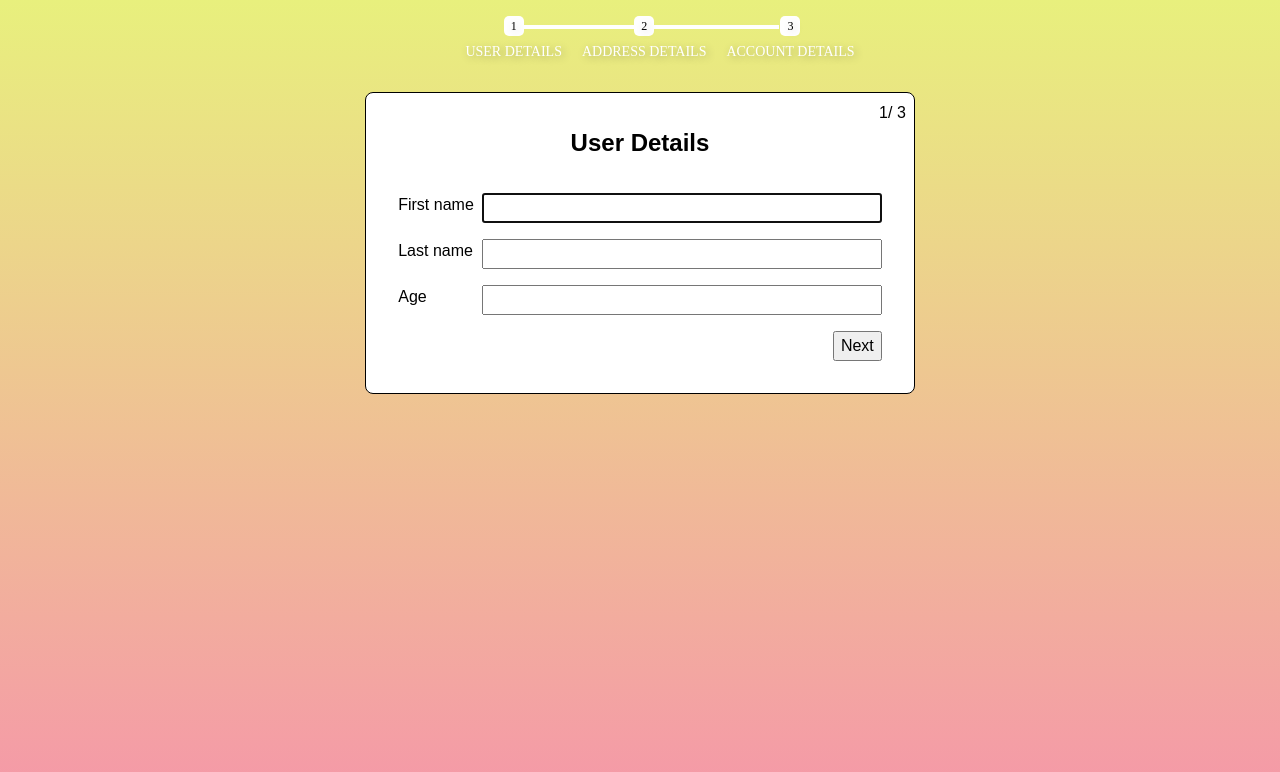
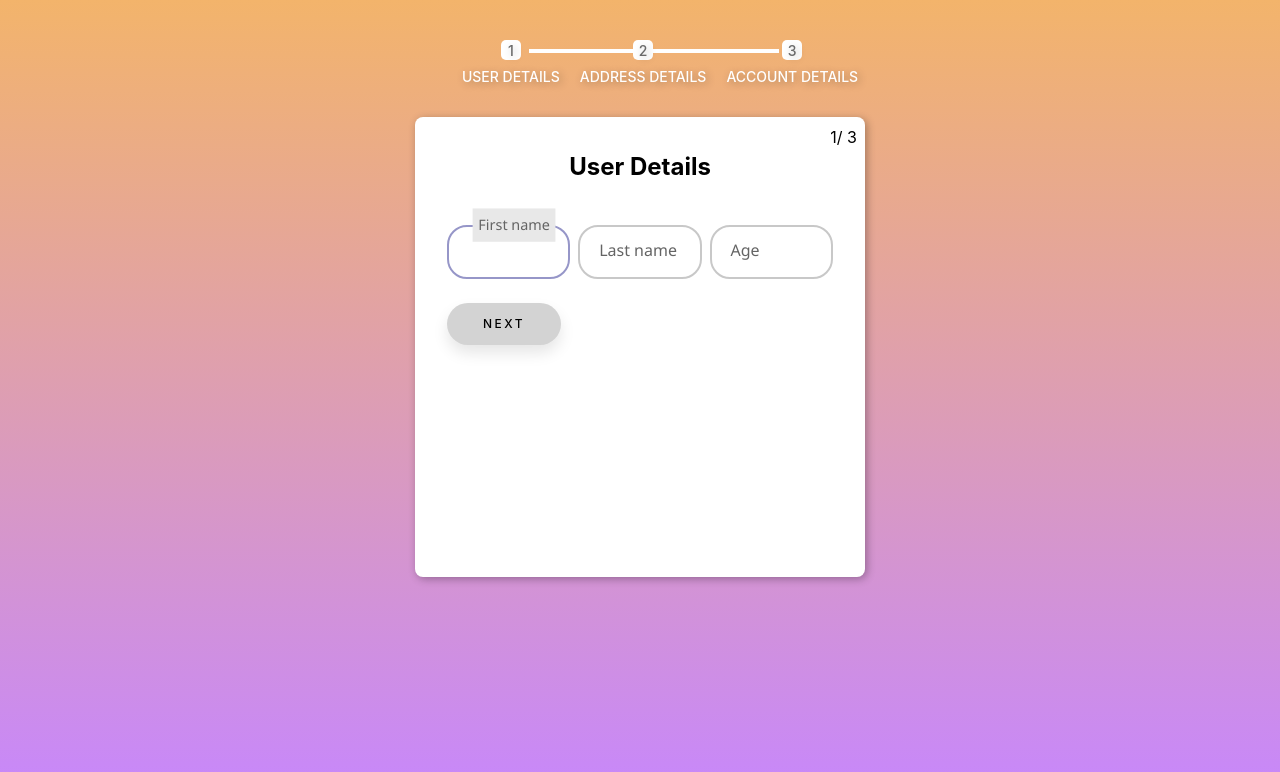
Before and after one commit to 0trava/Practic_work_ts-formic-react, a React (Vite) app: page / in a window 1280 px wide. Shown: the top 772 px of the page. Built offline with nearby package versions, Linux system fonts and the light colour scheme; the HTML template or start-up script is replaced by a standard one.

Commit message:
add style for input

```diff
--- a/src/App.module.scss
+++ b/src/App.module.scss
@@ -79,12 +79,13 @@ select {
 
 
 body{
-    background: linear-gradient(0deg, #f598a8, #e8f07d);
+    background: linear-gradient(0deg, #c787fc, #f3b46b);
     display: flex;
     justify-content: center;
 }
 
 ul {
+  margin-top: 40px;
   list-style: none;
   position: relative;
   display: flex;
@@ -114,11 +115,11 @@ ul::before{
   content: "";
   position: absolute;
   z-index: 0;
-  width: 130px;
+  width: 110px;
   height: 4px;
   background-color: rgb(255, 255, 255);
   top: 9px;
-  left: 160px;
+  left: 130px;
 
 
 }
@@ -132,7 +133,7 @@ ul::after{
   height: 4px;
   background-color: rgb(255, 255, 255);
   top: 9px;
-  left: 300px;
+  left: 250px;
 
 
 }
@@ -147,11 +148,12 @@ li div {
   align-items: center;
   margin-bottom: 5px;
 
-  font-family: Montserrat Medium;
-  font-size: 12px;
+  font-family:  -apple-system, BlinkMacSystemFont, 'Segoe UI', Roboto, Oxygen, Ubuntu, Cantarell, 'Open Sans', 'Helvetica Neue', sans-serif;
+  font-size: 14px;
   font-style: normal;
   font-weight: 500;
   line-height: normal;
+  color: dimgray;
   text-shadow: 2px 2px 8px rgba(0,0,0,0.3);
 }
 
@@ -160,10 +162,111 @@ li h3 {
   text-transform: uppercase;
   margin-top: 3px;
 
-  font-family: Montserrat Medium;
+  font-family:  -apple-system, BlinkMacSystemFont, 'Segoe UI', Roboto, Oxygen, Ubuntu, Cantarell, 'Open Sans', 'Helvetica Neue', sans-serif;
   font-size: 14px;
   font-style: normal;
   font-weight: 500;
   line-height: normal;
   text-shadow: 2px 2px 8px rgba(0,0,0,0.3);
 }
+
+.form {
+  background-color: #ffffff;
+  box-shadow: 2px 2px 8px rgba(0,0,0,0.3);;
+  padding: 30px;
+  width: 450px;
+  height: 460px;
+  border-radius: 20px;
+  position: relative;
+  padding: 2rem;
+  margin: 1rem;
+
+  border-radius: .5rem;
+  font-family:  -apple-system, BlinkMacSystemFont, 'Segoe UI', Roboto, Oxygen, Ubuntu, Cantarell, 'Open Sans', 'Helvetica Neue', sans-serif;
+}
+
+.form form {
+  width: 100%;
+  display: flex;
+  flex-direction: column;
+  justify-content: space-around;
+  align-items: stretch;
+
+}
+
+
+// Button style
+
+button {
+  padding: 1.03em 3em;
+  font-size: 12px;
+  text-transform: uppercase;
+  letter-spacing: 2.5px;
+  font-weight: 500;
+  color: #000;
+  background-color: #d3d3d3;
+  border: none;
+  border-radius: 45px;
+  box-shadow: 0px 8px 15px rgba(0, 0, 0, 0.1);
+  transition: all 0.3s ease 0s;
+  cursor: pointer;
+  outline: none;
+}
+
+button:hover {
+  background-color: #23c483;
+  box-shadow: 0px 15px 20px rgba(46, 229, 157, 0.4);
+  color: #fff;
+  transform: translateY(-.7px);
+}
+
+button:active {
+  transform: translateY(-1px);
+}
+
+
+// input style
+
+form div {
+  display: flex;
+}
+
+.inputGroup {
+  font-family: 'Segoe UI', sans-serif;
+  margin: 0.5em 0 0.5em 0;
+  width: 100%;
+  position: relative;
+}
+
+.inputGroup input {
+  font-size: 100%;
+  padding: 0.8em;
+  outline: none;
+  border: 2px solid rgb(200, 200, 200);
+  background-color: transparent;
+  border-radius: 20px;
+  width: 100%;
+}
+
+.inputGroup label {
+  font-size: 100%;
+  position: absolute;
+  left: 0;
+  padding: 0.8em;
+  margin-left: 0.5em;
+  pointer-events: none;
+  transition: all 0.3s ease;
+  color: rgb(100, 100, 100);
+}
+
+.inputGroup :is(input:focus, input:valid)~label {
+  transform: translateY(-50%) scale(.9);
+  margin: 0em;
+  margin-left: 1.3em;
+  padding: 0.4em;
+  background-color: #e8e8e8;
+}
+
+.inputGroup :is(input:focus, input:valid) {
+  border-color: rgb(150, 150, 200);
+}
--- a/src/App.tsx
+++ b/src/App.tsx
@@ -53,6 +53,7 @@ function App() {
 
   // Style
   const className: string = styles.title;
+  const form: string = styles.form;
 
   return (
     <>
@@ -75,16 +76,7 @@ function App() {
 
     {/* FORMA */}
     <div
-      style={{
-        position: "relative",
-        background: "white",
-        border: "1px solid black",
-        padding: "2rem",
-        margin: "1rem",
-        borderRadius: ".5rem",
-        fontFamily: "Arial",
-        maxWidth: "max-content",
-      }}
+      className={form}
     >
 
       <form action="" onSubmit={onSubmite}>
@@ -97,6 +89,8 @@ function App() {
         >
           {currentStepIndex + 1}/ {steps.length}
         </div>
+
+
         {step}
         <div
           style={{
@@ -106,7 +100,11 @@ function App() {
             justifyContent: "flex-end",
           }}
         >
+
+
+        </div>
           {/* BUTTONS */}
+          <div>
           {!isFirstStep && (
             <button type="button" onClick={back}>
               Back
@@ -114,7 +112,7 @@ function App() {
           )}
 
           <button type="submit">{isLastStep ? "Finish" : "Next"}</button>
-        </div>
+          </div>
       </form>
     </div>
     </>
--- a/src/FormWrapper.tsx
+++ b/src/FormWrapper.tsx
@@ -17,10 +17,11 @@ export function FormWrapper ({title, children}: FormWrapperProps) {
         </h2>
 
         <div style={{
-            display: "grid",
-            gap: "1rem .5rem",
+            // display: "grid",
+            gap: ".5rem .5rem",
             justifyContent: "flex-start",
-            gridTemplateColumns: "auto minmax(auto, 400px)",
+            display: "flex",
+            // gridTemplateColumns: "auto minmax(auto, 400px)",
         }}>{children}</div>
     </>
 }
--- a/src/UserForm.tsx
+++ b/src/UserForm.tsx
@@ -1,4 +1,5 @@
 import { FormWrapper } from "./FormWrapper";
+import styles from  './App.module.scss';
 
 type UserData = {
   firstName: string;
@@ -16,27 +17,35 @@ export function UserForm({
   age,
   updateFields,
 }: UserFormProps) {
+
+  // Style
+  const inputGroup: string = styles.inputGroup;
+
   return (
     <>
     <FormWrapper title="User Details">
-
-
-      <label htmlFor="">First name</label>
-      <input
+      <div className={inputGroup}>
+         <input
         type="text"
         autoFocus
         required
         value={firstName}
-        onChange={(e) => updateFields({ firstName: e.target.value })}
-      />
-      <label htmlFor="">Last name</label>
+        onChange={(e) => updateFields({ firstName: e.target.value })}/>
+         <label htmlFor="">First name</label>
+     </div>
+
+       <div className={inputGroup}>
       <input
         type="text"
         required
         value={lastName}
         onChange={(e) => updateFields({ lastName: e.target.value })}
       />
-      <label htmlFor="">Age</label>
+      <label htmlFor="">Last name</label>
+      </div>
+
+
+      <div className={inputGroup}>
       <input
         type="number"
         min={1}
@@ -44,6 +53,8 @@ export function UserForm({
         value={age}
         onChange={(e) => updateFields({ age: e.target.value })}
       />
+      <label htmlFor="">Age</label>
+      </div>
     </FormWrapper>
     </>
 
```
